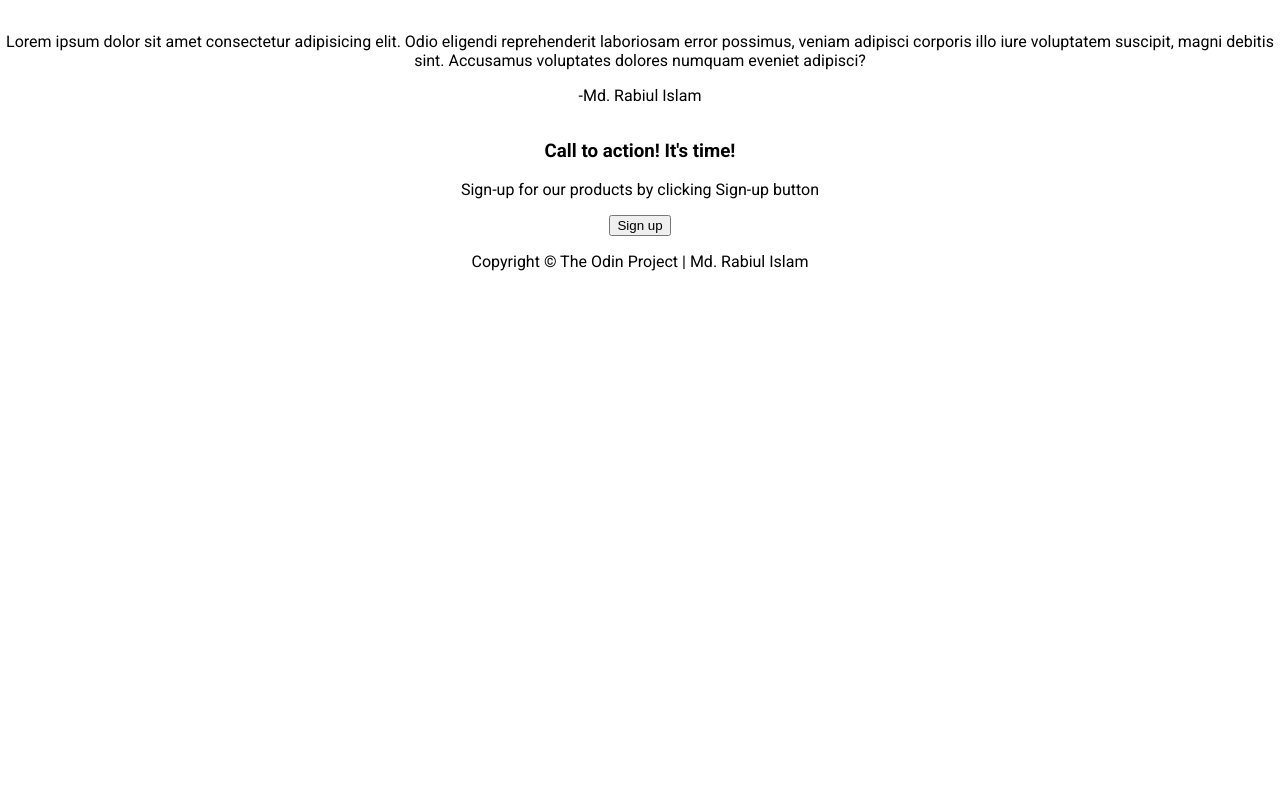
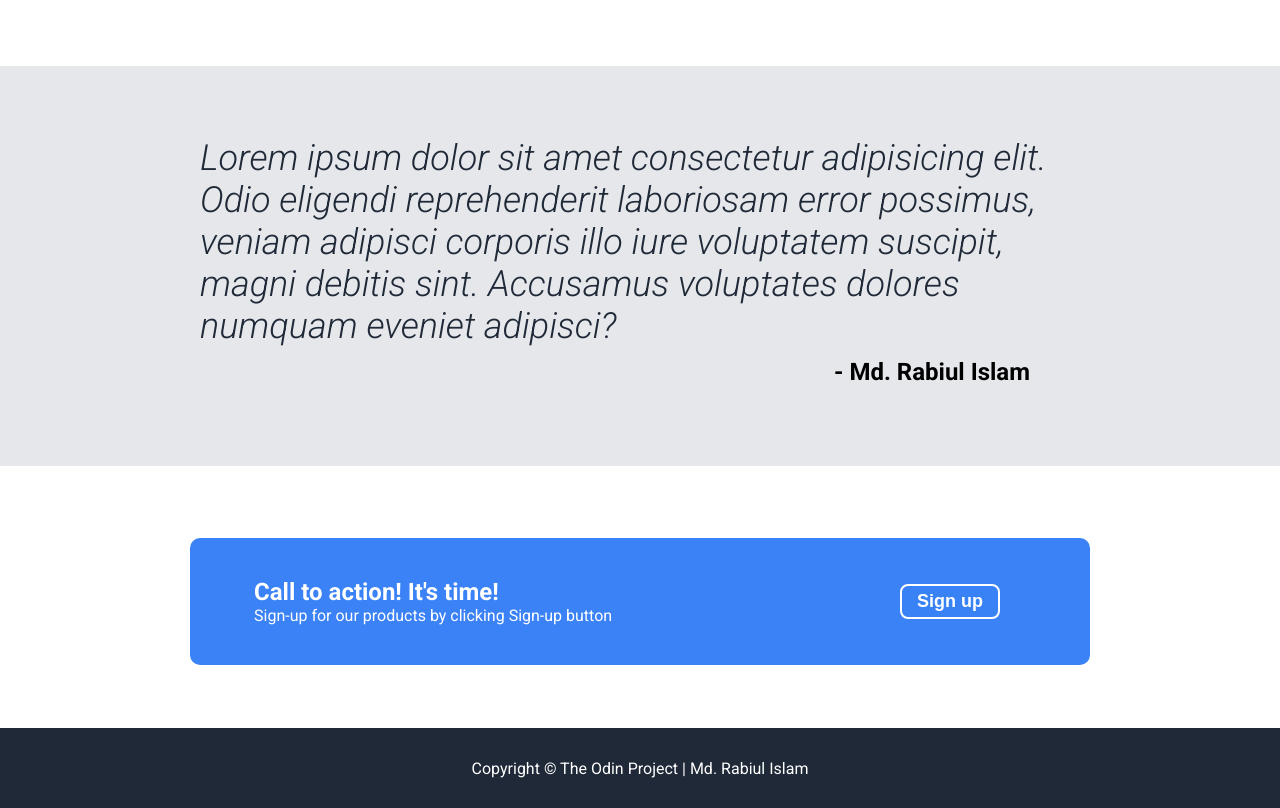
Before and after one commit to rabiul121/landing-page, a plain HTML site: page index.html in a window 1280 px wide. Shown: the part 834-1642 px from the top of the page. Before the commit the page ends 1121 px from the top, so only its background shows below. Drawn offline with Linux system fonts and the light colour scheme.

Commit message:
desiging completed

```diff
--- a/index.html
+++ b/index.html
@@ -8,7 +8,7 @@
     <title>Landing Page | The Odin Project</title>
     <link rel="preconnect" href="https://fonts.googleapis.com">
     <link rel="preconnect" href="https://fonts.gstatic.com" crossorigin>
-    <link href="https://fonts.googleapis.com/css2?family=Roboto:ital,wght@0,400;0,700;0,900;1,400&display=swap"
+    <link href="https://fonts.googleapis.com/css2?family=Roboto:ital,wght@0,400;0,700;0,900;1,300;1,400&display=swap"
         rel="stylesheet">
     <link rel="stylesheet" href="styles.css">
 </head>
@@ -41,6 +41,7 @@
             </div>
         </div>
         <div class="part-two">
+            <div class="center">
                 <h1>Some random information</h1>
                 <div class="info-card">
                     <div class="card">
@@ -61,13 +62,21 @@
                     </div>
                 </div>
             </div>
+        </div>
         <div class="part-three">
+            <div class="center">
+                <div class="outer-quote">
                     <p class="quote">Lorem ipsum dolor sit amet consectetur adipisicing elit. Odio eligendi reprehenderit
-                laboriosam error possimus, veniam adipisci corporis illo iure voluptatem suscipit, magni debitis sint.
+                        laboriosam error possimus, veniam adipisci corporis illo iure voluptatem suscipit, magni debitis
+                        sint.
                         Accusamus voluptates dolores numquam eveniet adipisci?</p>
-            <p class="author">-Md. Rabiul Islam</p>
+                    <p class="author">- Md. Rabiul Islam</p>
+                </div>
+            </div>
         </div>
         <div class="part-four">
+            <div class="center">
+                <div class="part-four-height">
                     <div class="signup-card">
                         <div class="left">
                             <h3>Call to action! It's time!</h3>
@@ -76,8 +85,14 @@
                         <button class="sign-up">Sign up</button>
                     </div>
                 </div>
+            </div>
+        </div>
         <div class="footer">
+            <div class="center">
+                <div class="footer-height">
                     <p class="copyright">Copyright &#169; The Odin Project | Md. Rabiul Islam</p>
+                </div>
+            </div>
         </div>
     </div>
 </body>
--- a/styles.css
+++ b/styles.css
@@ -106,7 +106,7 @@ a {
 /* Part Two Start */
 
 .part-two {
-    height: 400px;
+    height: 450px;
     background-color: #ffffff;
 }
 
@@ -123,7 +123,7 @@ a {
 }
 
 .card {
-    max-width: 300px;
+    max-width: 220px;
     display: flex;
     flex-direction: column;
     align-items: center;
@@ -132,11 +132,103 @@ a {
 
 .card img {
     height: 150px;
+    width: 200px;
     object-fit: cover;
 }
 
 .card p {
-    margin: 5px 35px;
+    margin: 10px 0;
 }
 
 /* Part two done */
+
+
+/* part three start */
+
+.part-three {
+    height: 400px;
+    background-color: #e5e7eb;
+}
+
+.outer-quote {
+    padding: 35px 10px;
+}
+
+.quote {
+    font-size: 36px;
+    font-style: italic;
+    font-weight: 300;
+    color: #1f2937;
+    text-align: left;
+}
+
+.author {
+    font-size: 24px;
+    text-align: right;
+    margin-right: 50px;
+    margin-top: -25px;
+    font-weight: bold;
+}
+
+/* part three done */
+
+/* part four start */
+
+.part-four {
+    background-color: #fff;
+}
+
+.part-four-height {
+    height: 190px;
+}
+
+.signup-card {
+    background-color: #3b82f6;
+    border-radius: 10px;
+    display: flex;
+    justify-content: space-between;
+    padding: 24px;
+    align-items: center;
+    margin: 72px 0;
+    padding: 40px;
+}
+
+.left {
+    padding-left: 24px;
+    text-align: left;
+}
+.left h3 {
+    font-size: 24px;
+    font-weight: bold;
+    color: #fff;
+    padding: 0;
+    margin: 0;
+}
+.left p {
+    margin: 0;
+    color: #fff;
+}
+button.sign-up {
+    border: 2px solid #fff;
+    border-radius: 8px;
+    font-size: 18px;
+    padding: 5px 15px;
+    margin-right: 50px;
+    background: #3882f6;
+    color: #fff;
+    font-weight: bold;
+}
+
+/* part four end */
+
+/* footer start */
+.footer {
+    background-color: #1f2937;
+}
+.footer-height {
+    height: 80px;
+    display: flex;
+    justify-content: center;
+    align-items: center;
+    color: #fff;
+}
```
Lines whose indentation alone changed are shown as unchanged.
